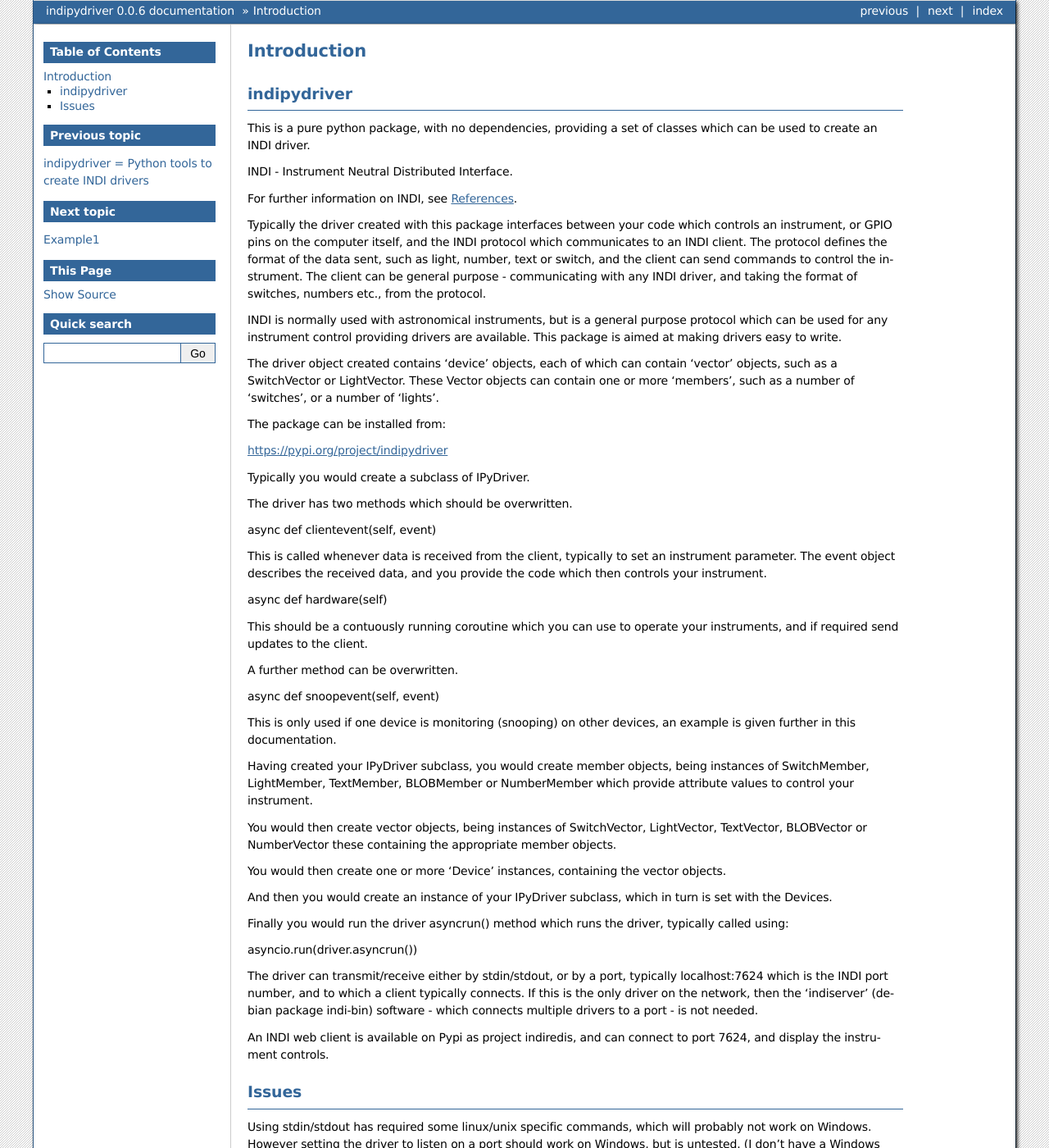
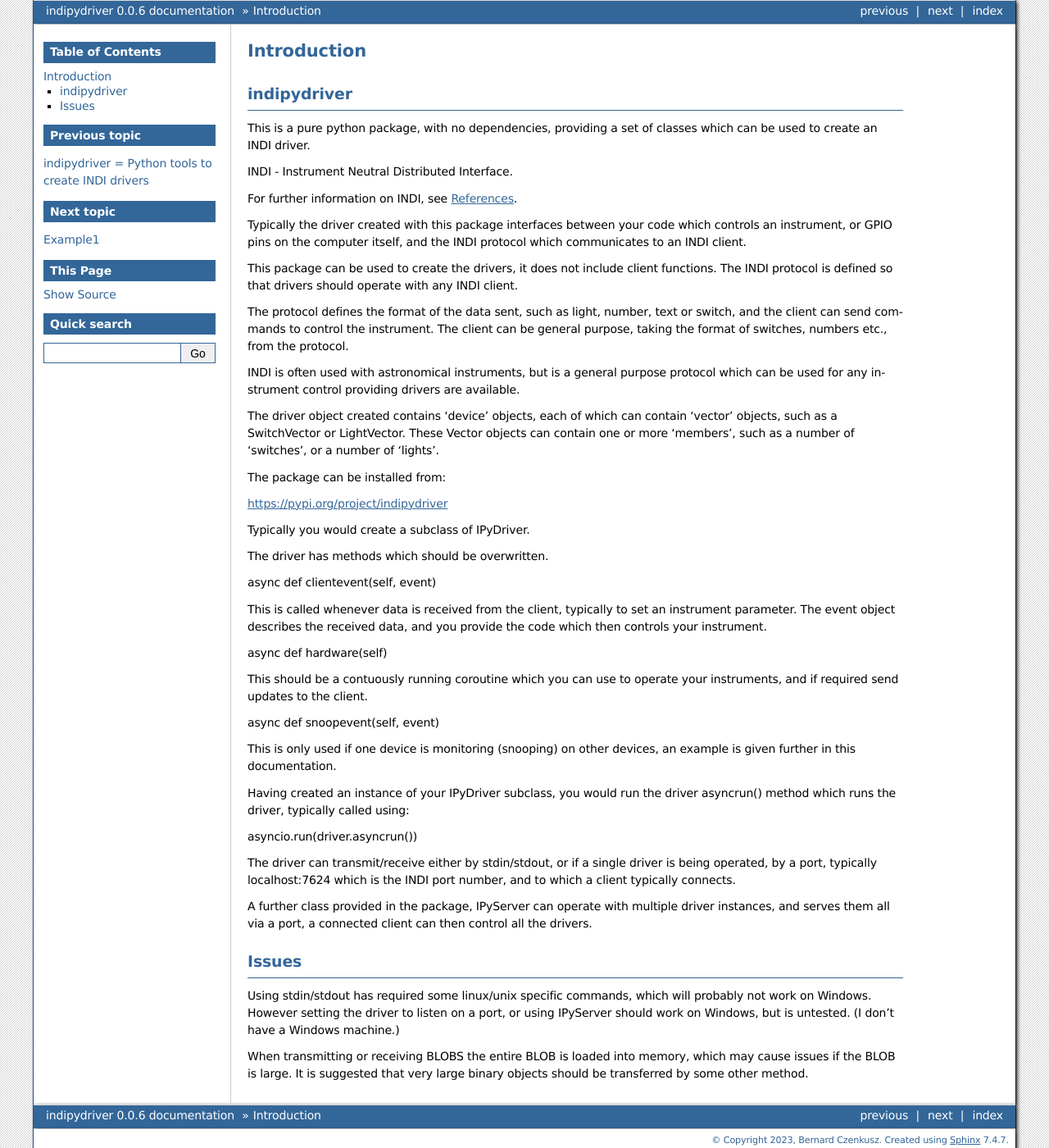
Before and after one commit to bernie-skipole/indipydriver, a Sphinx documentation site: the page built from docs/source/usage/introduction.rst, in a window 1280 px wide and 1400 px high. Shown: the whole window at 82% size. Built offline with Sphinx 7.4.7, drawn with Linux system fonts in a browser that asks for light colours; some of the changed text lies outside the part shown.

Commit message:
Further doc changes

```diff
--- a/docs/source/usage/introduction.rst
+++ b/docs/source/usage/introduction.rst
@@ -11,9 +11,13 @@
 
 For further information on INDI, see :ref:`references`.
 
-Typically the driver created with this package interfaces between your code which controls an instrument, or GPIO pins on the computer itself, and the INDI protocol which communicates to an INDI client. The protocol defines the format of the data sent, such as light, number, text or switch, and the client can send commands to control the instrument.  The client can be general purpose - communicating with any INDI driver, and taking the format of switches, numbers etc., from the protocol.
+Typically the driver created with this package interfaces between your code which controls an instrument, or GPIO pins on the computer itself, and the INDI protocol which communicates to an INDI client.
 
-INDI is normally used with astronomical instruments, but is a general purpose protocol which can be used for any instrument control providing drivers are available. This package is aimed at making drivers easy to write.
+This package can be used to create the drivers, it does not include client functions. The INDI protocol is defined so that drivers should operate with any INDI client.
+
+The protocol defines the format of the data sent, such as light, number, text or switch, and the client can send commands to control the instrument.  The client can be general purpose, taking the format of switches, numbers etc., from the protocol.
+
+INDI is often used with astronomical instruments, but is a general purpose protocol which can be used for any instrument control providing drivers are available.
 
 The driver object created contains 'device' objects, each of which can contain 'vector' objects, such as a SwitchVector or LightVector. These Vector objects can contain one or more 'members', such as a number of 'switches', or a number of 'lights'.
 
@@ -23,7 +27,7 @@
 
 Typically you would create a subclass of IPyDriver.
 
-The driver has two methods which should be overwritten.
+The driver has methods which should be overwritten.
 
 async def clientevent(self, event)
 
@@ -33,33 +37,22 @@
 
 This should be a contuously running coroutine which you can use to operate your instruments, and if required send updates to the client.
 
-A further method can be overwritten.
-
 async def snoopevent(self, event)
 
 This is only used if one device is monitoring (snooping) on other devices, an example is given further in this documentation.
 
-Having created your IPyDriver subclass, you would create member objects, being instances of SwitchMember, LightMember, TextMember, BLOBMember or NumberMember which provide attribute values to control your instrument.
-
-You would then create vector objects, being instances of SwitchVector, LightVector, TextVector, BLOBVector or NumberVector these containing the appropriate member objects.
-
-You would then create one or more 'Device' instances, containing the vector objects.
-
-And then you would create an instance of your IPyDriver subclass, which in turn is set with the Devices.
-
-Finally you would run the driver asyncrun() method which runs the driver, typically called using:
+Having created an instance of your IPyDriver subclass, you would run the driver asyncrun() method which runs the driver, typically called using:
 
 asyncio.run(driver.asyncrun())
 
-The driver can transmit/receive either by stdin/stdout, or by a port, typically localhost:7624 which is the INDI port number, and to which a client typically connects. If this is the only driver on the network, then the 'indiserver' (debian package indi-bin) software - which connects multiple drivers to a port - is not needed.
+The driver can transmit/receive either by stdin/stdout, or if a single driver is being operated, by a port, typically localhost:7624 which is the INDI port number, and to which a client typically connects.
 
-An INDI web client is available on Pypi as project indiredis, and can connect to port 7624, and display the instrument controls.
+A further class provided in the package, IPyServer can operate with multiple driver instances, and serves them all via a port, a connected client can then control all the drivers.
+
 
 Issues
 ^^^^^^
 
-Using stdin/stdout has required some linux/unix specific commands, which will probably not work on Windows. However setting the driver to listen on a port should work on Windows, but is untested. (I don't have a Windows machine.)
+Using stdin/stdout has required some linux/unix specific commands, which will probably not work on Windows. However setting the driver to listen on a port, or using IPyServer should work on Windows, but is untested. (I don't have a Windows machine.)
 
 When transmitting or receiving BLOBS the entire BLOB is loaded into memory, which may cause issues if the BLOB is large. It is suggested that very large binary objects should be transferred by some other method.
-
-When using the driver with the listen() method - which listens on a given host address and port, only one connection at a time is accepted, further connection attempts while a client is already connected will be refused.
```
